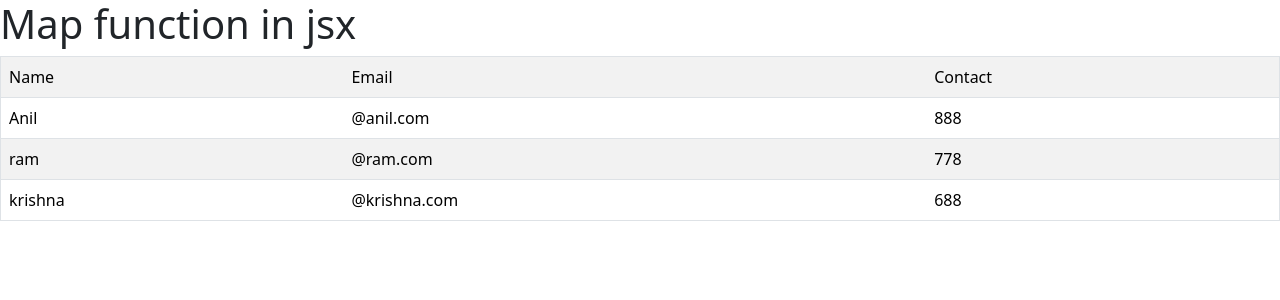
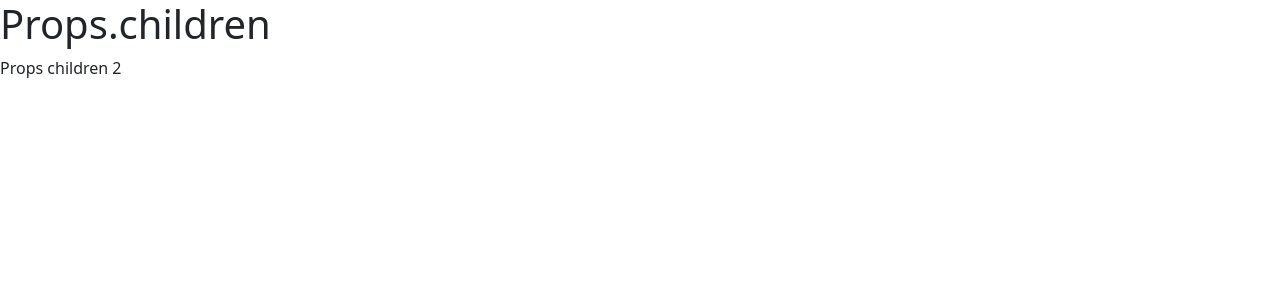
Before and after one commit to CodeWith78Shekhar/code-by-babaar, a React (Create React App) app: page / in a window 1280 px wide. Shown: the top 300 px of the page. Built offline with nearby package versions, Linux system fonts and the light colour scheme.

Commit message:
new topic

```diff
--- a/src/App.js
+++ b/src/App.js
@@ -1,5 +1,5 @@
 import React from 'react'
-import Map from './Components/MapFunc/Map.jsx'
+import Children from './Components/TagChildren/Children'
 
 // function getData(){
 //      alert("function called")
@@ -7,7 +7,7 @@ import Map from './Components/MapFunc/Map.jsx'
 const App = () => {
   return (
     <>
-  <Map/>
+  <Children>Props children 2</Children>
     </>
   )
 }
--- /dev/null
+++ b/src/Components/TagChildren/Children.jsx
@@ -0,0 +1,12 @@
+import React from 'react'
+
+const Children = (props) => {
+  return (
+    <div>
+      <h1>Props.children</h1>
+      {props.children}
+    </div>
+  )
+}
+
+export default Children
```
